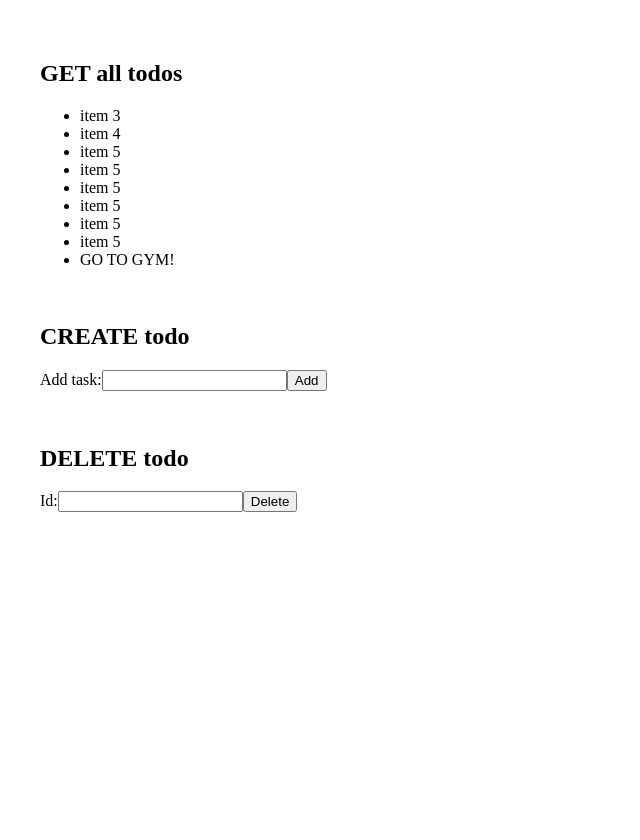
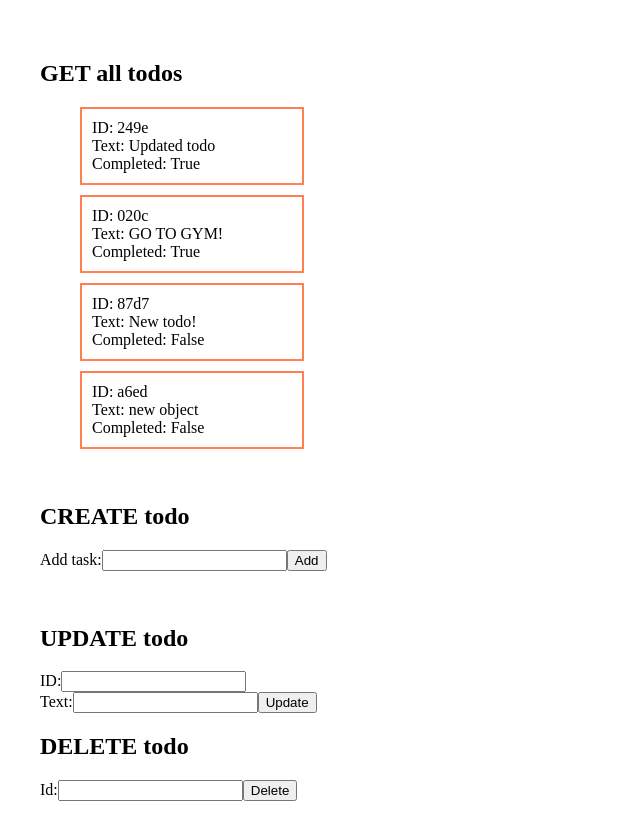
Before and after one commit to ehandresen/classic-todo-app, a React (Vite) app: page / in a window 1280 px wide. Shown: the whole page, without its empty margins (0-640 px from the left). Before the commit the page ends 800 px from the top, so only its background shows below. Built offline with nearby package versions, Linux system fonts and the light colour scheme; data requests are answered from the project's data file.

Commit message:
added update function in todoService

```diff
--- a/db.json
+++ b/db.json
@@ -1,49 +1,24 @@
 {
   "todos": [
     {
-      "id": "0664",
-      "text": "item 3",
-      "completed": false
-    },
-    {
-      "id": "9f13",
-      "text": "item 4",
+      "id": "249e",
+      "text": "Updated todo",
       "completed": true
-    },
-    {
-      "id": "1ea5",
-      "text": "item 5",
-      "completed": false
-    },
-    {
-      "id": "9c29",
-      "text": "item 5",
-      "completed": false
-    },
-    {
-      "id": "7352",
-      "text": "item 5",
-      "completed": false
-    },
-    {
-      "id": "7039",
-      "text": "item 5",
-      "completed": false
-    },
-    {
-      "id": "c232",
-      "text": "item 5",
-      "completed": false
-    },
-    {
-      "id": "249e",
-      "text": "item 5",
-      "completed": false
     },
     {
       "id": "020c",
       "text": "GO TO GYM!",
       "completed": true
+    },
+    {
+      "id": "87d7",
+      "text": "New todo!",
+      "completed": false
+    },
+    {
+      "id": "a6ed",
+      "text": "new object",
+      "completed": false
     }
   ]
 }
--- a/src/App.css
+++ b/src/App.css
@@ -4,3 +4,11 @@
   padding: 2rem;
   /* text-align: center; */
 }
+
+li {
+  margin-bottom: 10px;
+  border: 2px solid coral;
+  max-width: 200px;
+  padding: 10px;
+  list-style: none;
+}
--- a/src/App.jsx
+++ b/src/App.jsx
@@ -42,8 +42,30 @@ const App = () => {
 
   // ID
   function handleId(event) {
-    const idInput = parseInt(event.target.value);
+    const idInput = event.target.value;
     setId(idInput);
+  }
+
+  // UPDATE
+  function handleUpdate() {
+    const newTodo = {
+      id: '249e',
+      text: 'Updated todo',
+      completed: true,
+    };
+
+    console.log(newTodo);
+
+    todoService.update(newTodo, newTodo.id);
+    console.log('updated');
+
+    /* const updatedTodo = {
+      id: id,
+      text: newTodo.text,
+      completed: newTodo.completed,
+    };
+
+    //todoService.update(updatedTodo, id); */
   }
 
   // DELETE
@@ -63,7 +85,13 @@ const App = () => {
       <h2>GET all todos</h2>
       <ul>
         {todos.map((todo) => (
-          <li key={todo.id}>{todo.text}</li>
+          <li key={todo.id}>
+            ID: {todo.id}
+            <br />
+            Text: {todo.text}
+            <br />
+            Completed: {todo.completed ? 'True' : 'False'}
+          </li>
         ))}
       </ul>
       <br />
@@ -76,6 +104,17 @@ const App = () => {
       <p>{newTodo.text}</p>
       <br />
 
+      {/* UPDATE */}
+      <h2>UPDATE todo</h2>
+      <label htmlFor="id">ID:</label>
+      <input onChange={handleId} type="text" id="id" />
+      <br />
+
+      <label htmlFor="text">Text:</label>
+      <input onChange={handleNewTodo} type="text" id="text" />
+
+      <button onClick={handleUpdate}>Update</button>
+
       {/* UPDATE  */}
       <h2>DELETE todo</h2>
       <label htmlFor="delete">Id:</label>
--- a/src/services/todoService.js
+++ b/src/services/todoService.js
@@ -19,6 +19,16 @@ function create(newObject) {
   );
 }
 
+function update(updatedObject, id) {
+  fetch(`${endpoint}/${id}`, {
+    method: 'PUT',
+    headers: {
+      'Content-Type': 'application/json',
+    },
+    body: JSON.stringify(updatedObject),
+  });
+}
+
 function deleteTodo(id) {
   return fetch(`${endpoint}/${id}`, {
     method: 'DELETE',
@@ -28,5 +38,6 @@ function deleteTodo(id) {
 export default {
   getAll: getAll,
   create: create,
+  update: update,
   deleteTodo: deleteTodo,
 };
```
